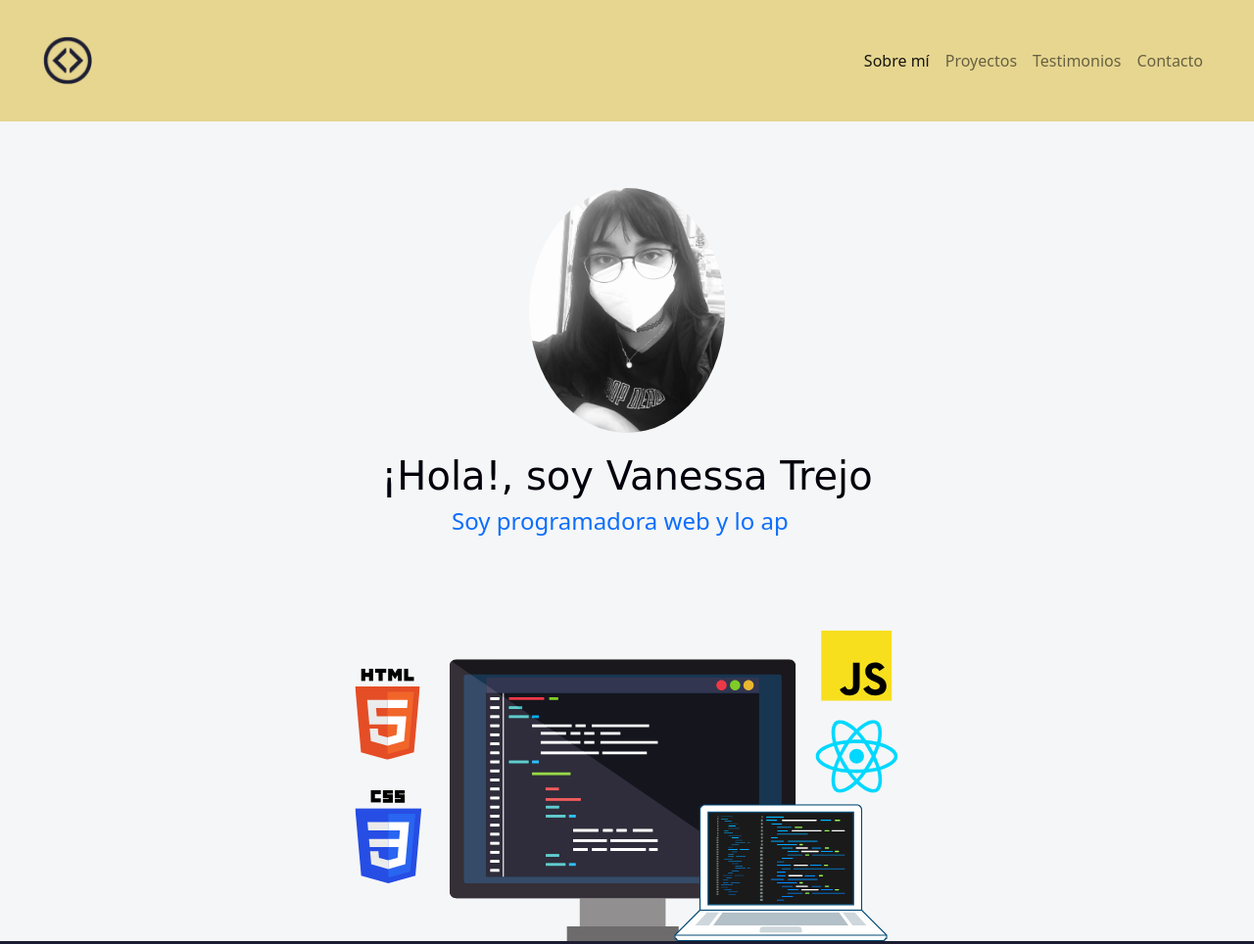
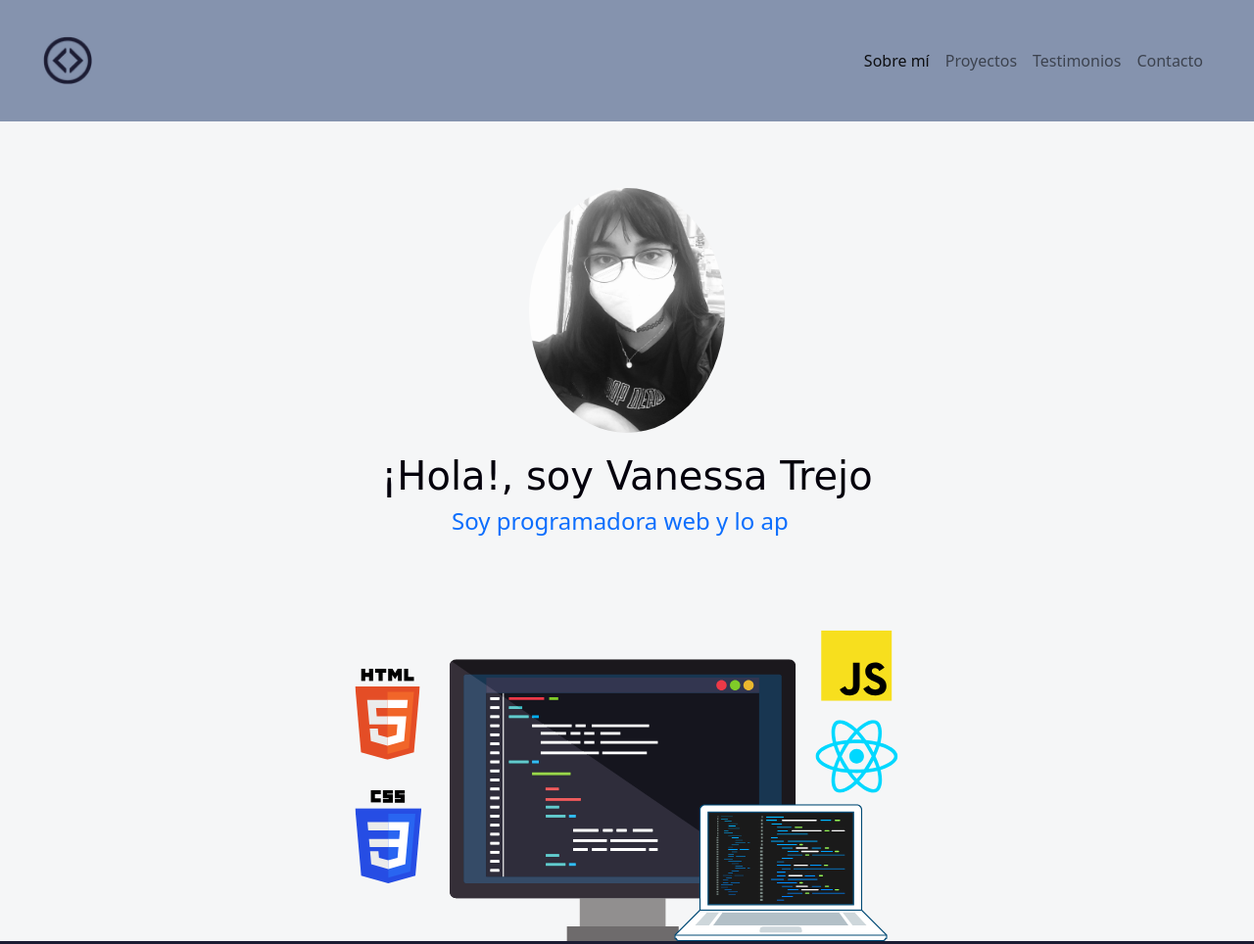
Before and after one commit to AdrianaVanessa/AdrianaVanessa.github.io, a plain HTML site: page index.html in a window 1280 px wide. Shown: the top 964 px of the page at 98% size. Drawn offline with nearby package versions, Linux system fonts and the light colour scheme; a web font is replaced by a local one.

Commit message:
Update style.css

```diff
--- a/style.css
+++ b/style.css
@@ -2,7 +2,7 @@
 
 .navbar {
   padding: 2rem;
-  background-color: #e6d690;
+  background-color: #8593AE;
   /* #f5f6f7 */
 }
 
```
